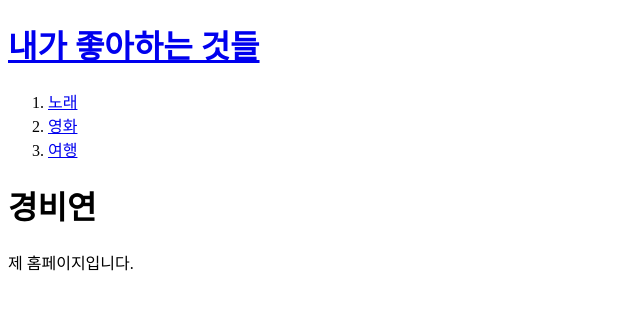
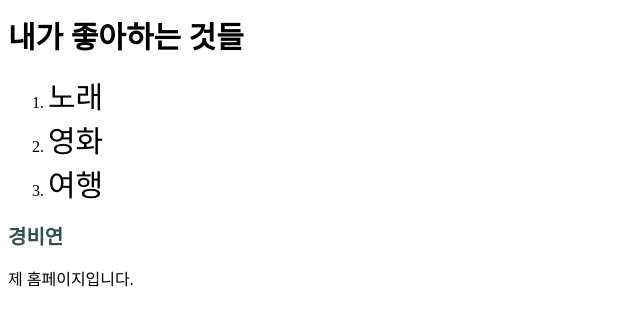
Before and after one commit to geng31/my, a plain HTML site: page index.html in a window 1280 px wide. Shown: the whole page, without its empty margins (0-640 px from the left). Drawn offline with Linux system fonts and the light colour scheme.

Commit message:
Add files via upload

```diff
--- a/index.html
+++ b/index.html
@@ -3,6 +3,21 @@
   <head>
     <meta charset="utf-8">
     <title>나의 첫 번째 웹</title>
+
+    <style media="screen">
+    h1{
+      color:DarkSlateGray;
+      font-size: 20px;
+    }
+
+    a{
+    color:black;
+    text-decoration: none;
+    font-size: 30px;
+    }
+
+    </style>
+
   </head>
   <body>
  <h1><a href="index.html">내가 좋아하는 것들</a></h1>
```
Also changed, not shown: 1.html (+9 -1 lines), 2.html (+9 -1 lines).
